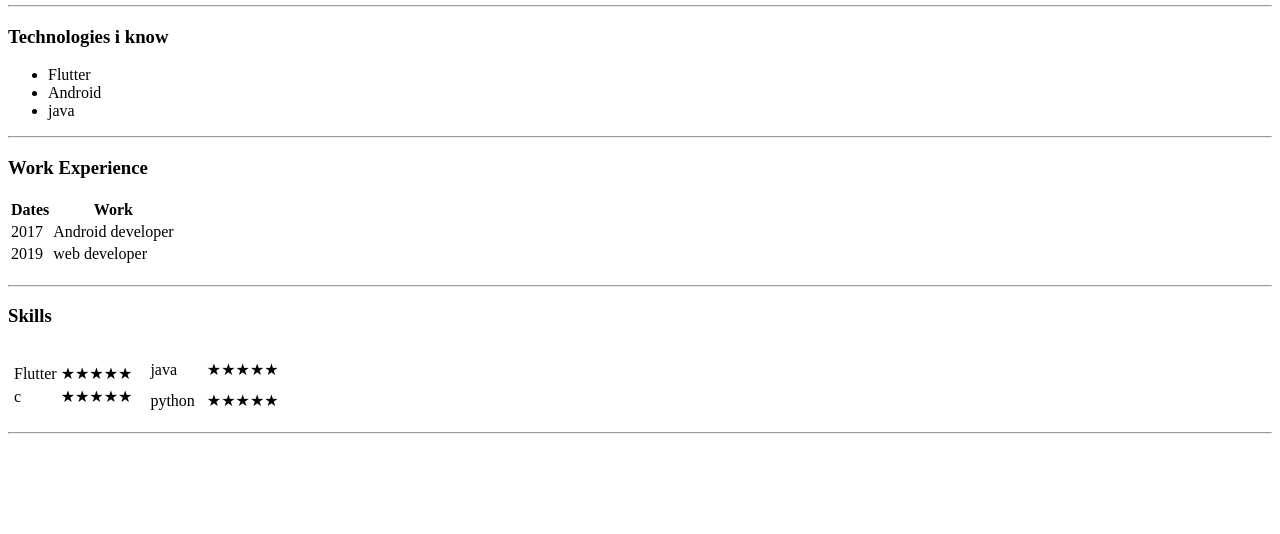
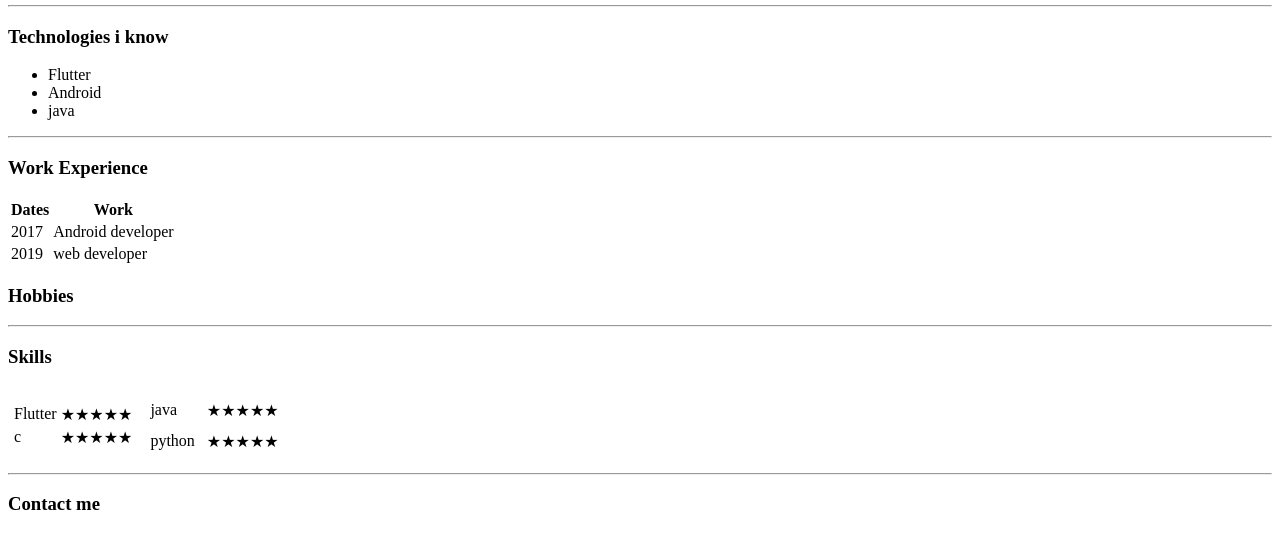
Before and after one commit to sagarthakurr/sagarthakurr.github.io, a plain HTML site: page index.html in a window 1280 px wide. Shown: the part 357-891 px from the top of the page. Before the commit the page ends 810 px from the top, so only its background shows below. Drawn offline with Linux system fonts and the light colour scheme.

Commit message:
Update index.html

```diff
--- a/index.html
+++ b/index.html
@@ -54,7 +54,7 @@
     </tbody>
   </table>
   <h3 class="hobbies">
-
+    Hobbies
   </h3>
   <hr>
   <h3>Skills</h3>
@@ -88,7 +88,7 @@
   </table>
   <hr>
   <h3>
-
+    Contact me
   </h3>
 </body>
 
```
